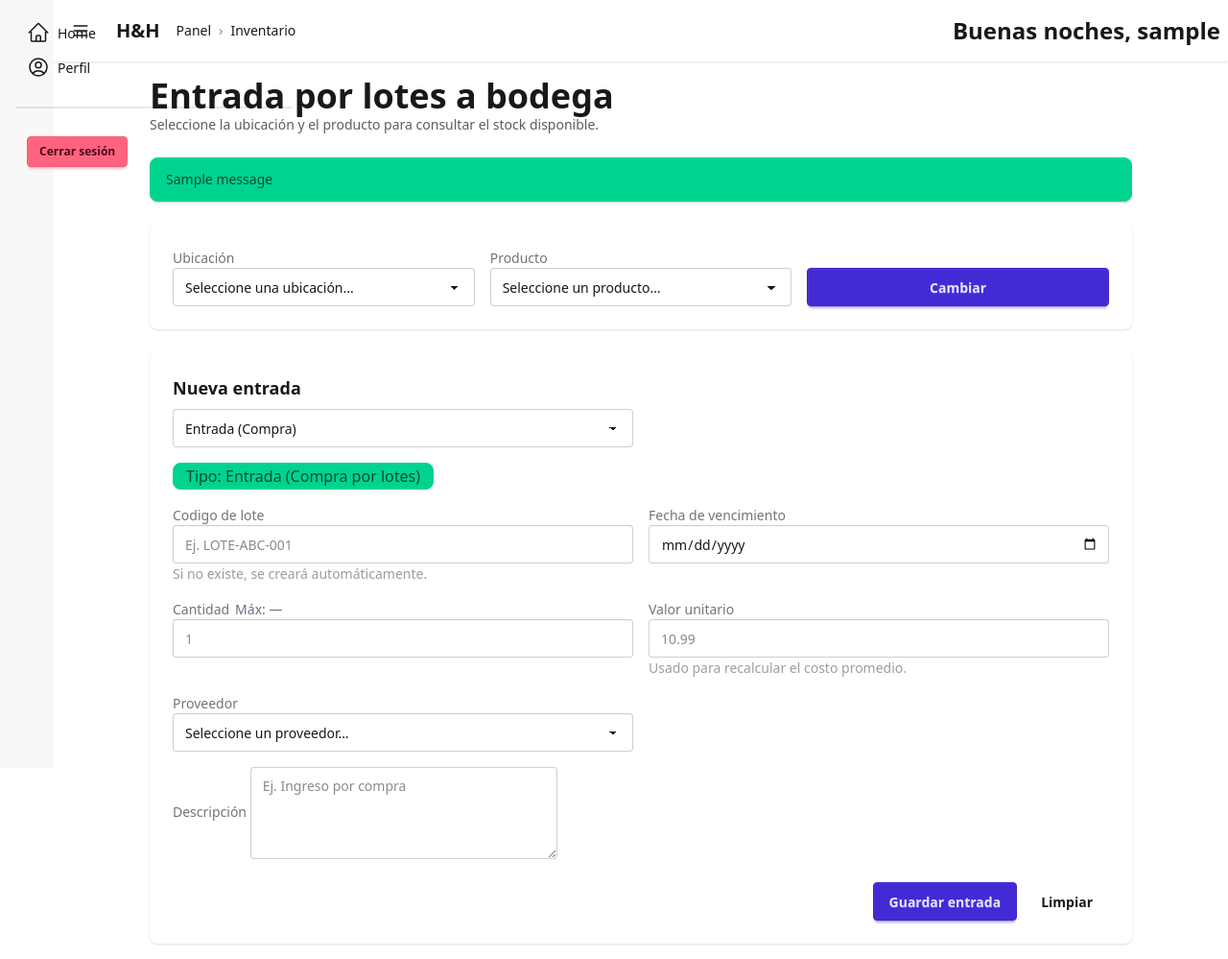
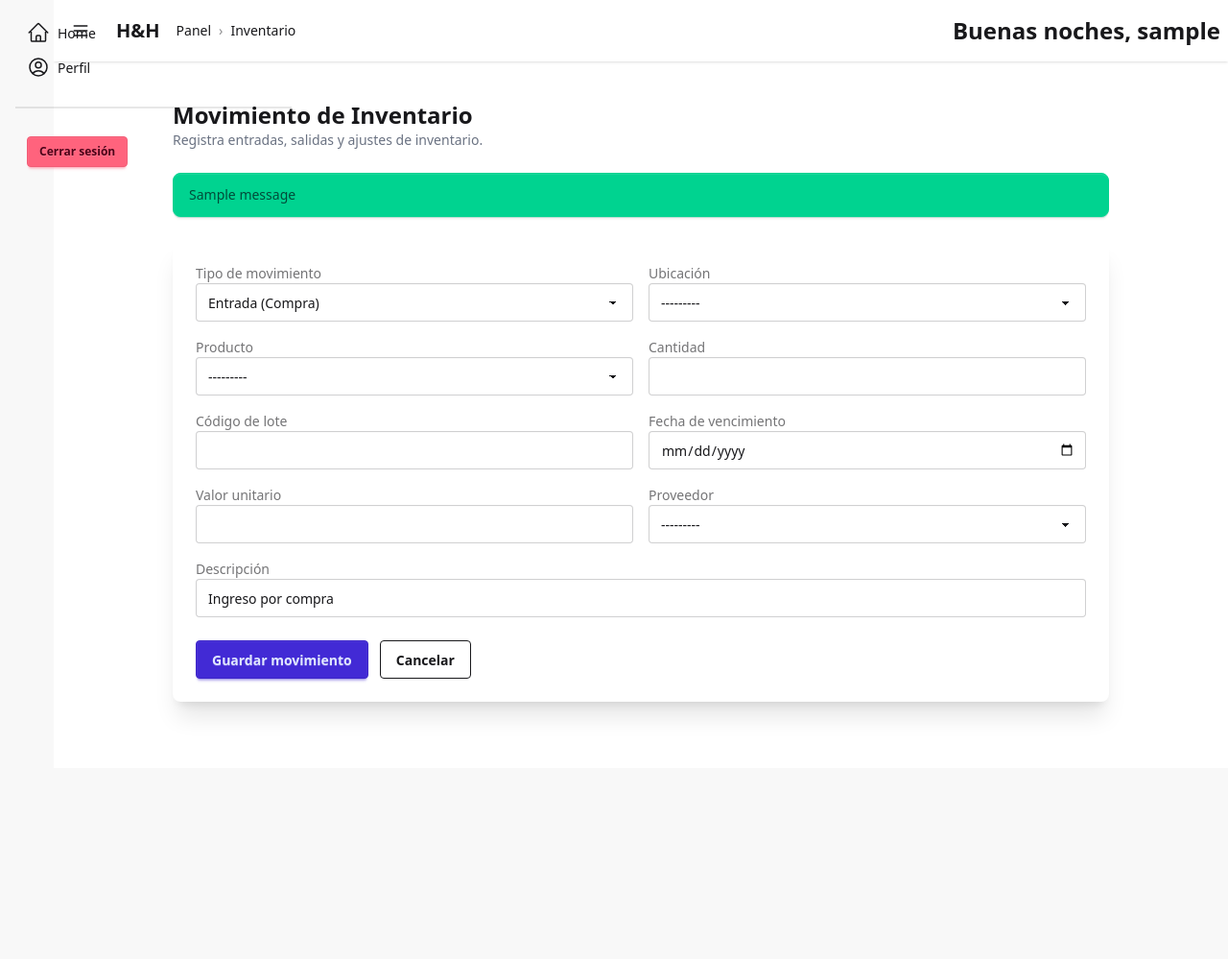
Before and after one commit to MrWilliamV/ProyectoFinalADS2, a Django app: a page that uses inventory/templates/inventory.html in a window 1280 px wide. Shown: the whole page at 96% size. After the commit the page ends 740 px from the top, so only its background shows below. Run offline with Django 5.2, Linux system fonts and the light colour scheme; a user stored in the database is signed in; tables that the repository leaves empty hold one stand-in row (values such as "Sample post"); one stand-in notice (Sample message) is shown; style sheets or scripts are compiled from the project's sources; some libraries are stand-ins or nearby versions.

Commit message:
refactor(inventory.html)

```diff
--- a/inventory/templates/inventory.html
+++ b/inventory/templates/inventory.html
@@ -1,188 +1,236 @@
 {% extends 'base.html' %}
 {% block content %}
-<div class="max-w-5xl mx-auto space-y-6">
-
-    <!-- Header -->
-    <div class="flex items-center justify-between gap-3">
-        <div>
-            <h1 class="text-4xl font-bold">Entrada por lotes a bodega</h1>
-            <p class="text-sm opacity-70">Seleccione la ubicación y el producto para consultar el stock disponible.</p>
-        </div>
+<div class="max-w-5xl mx-auto p-6">
+    <div class="mb-6">
+        <h1 class="text-2xl font-bold">Movimiento de Inventario</h1>
+        <p class="text-sm text-gray-500">
+            Registra entradas, salidas y ajustes de inventario.
+        </p>
     </div>
 
-    <!-- Messages -->
     {% if messages %}
-    <div class="space-y-2">
-        {% for m in messages %}
-        <div class="alert {% if m.tags == 'success' %}alert-success{% elif m.tags == 'error' %}alert-error{% else %}alert-info{% endif %}">
-            <span>{{ m }}</span>
+        <div class="space-y-2 mb-6">
+            {% for message in messages %}
+                <div class="alert
+                    {% if message.tags == 'success' %}alert-success{% endif %}
+                    {% if message.tags == 'error' %}alert-error{% endif %}
+                    {% if message.tags == 'warning' %}alert-warning{% endif %}
+                    {% if message.tags == 'info' %}alert-info{% endif %}
+                ">
+                    <span>{{ message }}</span>
+                </div>
+            {% endfor %}
         </div>
-        {% endfor %}
-    </div>
     {% endif %}
 
-    <form method="get" class="card bg-base-100 shadow-sm">
-        <div class="card-body grid grid-cols-1 md:grid-cols-3 gap-4">
-            <label class="form-control">
-                <div class="label"><span class="label-text">Ubicación</span></div>
-                <select name="location" class="select select-bordered w-full" required>
-                    <option value="">Seleccione una ubicación...</option>
-                    {% for loc in locations %}
-                    <option value="{{ loc.id_location }}" {% if location_id == loc.id_location %}selected{% endif %}> {{ loc.name }} ({{ loc.code }})
-                    </option>
-                    {% endfor %}
-                </select>
-            </label>
-
-            <label class="form-control">
-                <div class="label"><span class="label-text">Producto</span></div>
-                <select name="product" class="select select-bordered w-full" required>
-                    <option value="">Seleccione un producto…</option>
-                    {% for p in products %}
-                    <option value="{{ p.pk }}" {% if product_id == p.pk %}selected{% endif %}> {{ p.name }}
-                    </option>
-                    {% endfor %}
-                </select>
-            </label>
-
-            <div class="flex items-end">
-                <button class="btn btn-primary w-full">Cambiar</button>
+    {% if form.non_field_errors %}
+        <div class="alert alert-error mb-6">
+            <div>
+                {% for error in form.non_field_errors %}
+                    <div>{{ error }}</div>
+                {% endfor %}
             </div>
         </div>
-    </form>
+    {% endif %}
 
-    <div class="card bg-base-100 shadow-sm">
+    <div class="card bg-base-100 shadow-xl">
         <div class="card-body">
-            <h2 class="card-title">Nueva entrada</h2>
+            <form method="post" novalidate>
+                {% csrf_token %}
 
-            {% if form.non_field_errors %}
-            <div class="alert alert-error"><span>{{ form.non_field_errors }}</span></div>
-            {% endif %}
+                <div class="grid grid-cols-1 md:grid-cols-2 gap-4 mb-4">
+                    <div class="form-control w-full">
+                        <label class="label">
+                            <span class="label-text">Tipo de movimiento</span>
+                        </label>
+                        <select id="movement_type" name="movement_type" class="select select-bordered w-full">
+                            <option value="PUR" {% if form.movement_type.value == "PUR" %}selected{% endif %}>Entrada (Compra)</option>
+                            <option value="ADJIN" {% if form.movement_type.value == "ADJIN" %}selected{% endif %}>Entrada (Ajuste)</option>
+                            <option value="SAL" {% if form.movement_type.value == "SAL" %}selected{% endif %}>Salida</option>
+                            <option value="ADJOUT" {% if form.movement_type.value == "ADJOUT" %}selected{% endif %}>Salida (Ajuste)</option>
+                        </select>
+                        {% if form.movement_type.errors %}
+                            <div class="text-error text-sm mt-1">
+                                {% for error in form.movement_type.errors %}
+                                    <div>{{ error }}</div>
+                                {% endfor %}
+                            </div>
+                        {% endif %}
+                    </div>
 
-            <form method="post" class="grid grid-cols-1 md:grid-cols-2 gap-4">
-                {% csrf_token %}
-                <select name="movement_type" class="select select-bordered w-full">
-                    <option value="PUR">Entrada (Compra)</option>
-                    <option value="ADJIN">Entrada (Ajuste)</option>
-                    <option value="SAL">Salida</option>
-                    <option value="ADJOUT">Salida (Ajuste)</option>
-                </select>
-                <input type="hidden" name="product" value="{{ product_id }}">
-                <input type="hidden" name="location" value="{{ location_id }}">
-
-                <div class="md:col-span-2">
-                    <div class="badge badge-success badge-lg">Tipo: Entrada (Compra por lotes)</div>
+                    <div class="form-control w-full">
+                        <label class="label">
+                            <span class="label-text">Ubicación</span>
+                        </label>
+                        {{ form.location }}
+                        {% if form.location.errors %}
+                            <div class="text-error text-sm mt-1">
+                                {% for error in form.location.errors %}
+                                    <div>{{ error }}</div>
+                                {% endfor %}
+                            </div>
+                        {% endif %}
+                    </div>
                 </div>
 
-                <!-- Lot code -->
-                <label class="form-control">
-                    <div class="label">
-                        <span class="label-text">Codigo de lote</span>
-                        {% if form.lot_code.errors %}
-                        <span class="label-text-alt text-error">{{ form.lot_code.errors|striptags }}</span>
+                <div class="grid grid-cols-1 md:grid-cols-2 gap-4 mb-4">
+                    <div class="form-control w-full">
+                        <label class="label">
+                            <span class="label-text">Producto</span>
+                        </label>
+                        {{ form.product }}
+                        {% if form.product.errors %}
+                            <div class="text-error text-sm mt-1">
+                                {% for error in form.product.errors %}
+                                    <div>{{ error }}</div>
+                                {% endfor %}
+                            </div>
                         {% endif %}
                     </div>
-                    <input type="text" maxlength="45" name="lot_code" id="{{ form.lot_code.id_for_label }}"
-                           class="input input-bordered w-full" placeholder="Ej. LOTE-ABC-001">
-                    <div class="label">
-                        <span class="label-text-alt opacity-70">
-                            Si no existe, se creará automáticamente.
-                        </span>
-                    </div>
-                </label>
 
-                <!-- Expiration date -->
-                <label class="form-control">
-                    <div class="label">
-                        <span class="label-text">Fecha de vencimiento</span>
-                        {% if form.expire_date.errors %}
-                        <span class="label-text-alt text-error">{{ form.expire_date.errors|striptags }}</span>
+                    <div class="form-control w-full">
+                        <label class="label">
+                            <span class="label-text">Cantidad</span>
+                        </label>
+                        {{ form.quantity }}
+                        {% if form.quantity.errors %}
+                            <div class="text-error text-sm mt-1">
+                                {% for error in form.quantity.errors %}
+                                    <div>{{ error }}</div>
+                                {% endfor %}
+                            </div>
+                        {% endif %}
+
+                        {% if qty_meta.current or qty_meta.max %}
+                            <div class="text-xs text-gray-500 mt-1">
+                                {% if qty_meta.current %}Actual: {{ qty_meta.current }}{% endif %}
+                                {% if qty_meta.max %} | Máximo: {{ qty_meta.max }}{% endif %}
+                            </div>
                         {% endif %}
                     </div>
-                    <input type="date" name="expire_date" id="{{ form.expire_date.id_for_label }}"
-                           class="input input-bordered w-full">
-                </label>
+                </div>
 
-                <!-- Quantity -->
-                <label class="form-control">
-                    <div class="label justify-between items-center">
-                        <div>
-                            <span class="label-text">Cantidad</span>
-                            {% if form.quantity.errors %}
-                            <span class="label-text-alt text-error">{{ form.quantity.errors|striptags }}</span>
-                            {% endif %}
-                        </div>
-
-                        <div class="label-text-alt text-gray-500">
-                            {% if qty_meta and qty_meta.max %}
-                            Máx: {{ qty_meta.max }}
-                            {% if qty_meta.current is not None %}
-                            · Actual: {{ qty_meta.current }}
-                            {% endif %}
-                            {% else %}
-                            Máx: —
-                            {% endif %}
-                        </div>
+                <div id="entrada-fields" class="grid grid-cols-1 md:grid-cols-2 gap-4 mb-4">
+                    <div class="form-control w-full">
+                        <label class="label">
+                            <span class="label-text">Código de lote</span>
+                        </label>
+                        {{ form.lot_code }}
+                        {% if form.lot_code.errors %}
+                            <div class="text-error text-sm mt-1">
+                                {% for error in form.lot_code.errors %}
+                                    <div>{{ error }}</div>
+                                {% endfor %}
+                            </div>
+                        {% endif %}
                     </div>
 
-                    <input type="number" step="1" min="1" name="quantity"
-                           id="{{ form.quantity.id_for_label }}"
-                           class="input input-bordered w-full" placeholder="1" required>
-                </label>
-
-                <!-- Unit value -->
-                <label class="form-control">
-                    <div class="label">
-                        <span class="label-text">Valor unitario</span>
-                        {% if form.unit_price_in.errors %}
-                        <span class="label-text-alt text-error">{{ form.unit_price_in.errors|striptags }}</span>
+                    <div class="form-control w-full">
+                        <label class="label">
+                            <span class="label-text">Fecha de vencimiento</span>
+                        </label>
+                        {{ form.expire_date }}
+                        {% if form.expire_date.errors %}
+                            <div class="text-error text-sm mt-1">
+                                {% for error in form.expire_date.errors %}
+                                    <div>{{ error }}</div>
+                                {% endfor %}
+                            </div>
                         {% endif %}
                     </div>
-                    <input type="number" step="0.01" min="0.01" name="unit_price_in"
-                           id="{{ form.unit_price_in.id_for_label }}"
-                           class="input input-bordered w-full" placeholder="10.99">
-                    <div class="label">
-                        <span class="label-text-alt opacity-70">Usado para recalcular el costo promedio.</span>
-                    </div>
-                </label>
 
-                <!-- Provider -->
-                <label class="form-control">
-                    <div class="label">
-                        <span class="label-text">Proveedor</span>
-                        {% if form.supplier.errors %}
-                        <span class="label-text-alt text-error">{{ form.supplier.errors|striptags }}</span>
+                    <div class="form-control w-full">
+                        <label class="label">
+                            <span class="label-text">Valor unitario</span>
+                        </label>
+                        {{ form.unit_price_in }}
+                        {% if form.unit_price_in.errors %}
+                            <div class="text-error text-sm mt-1">
+                                {% for error in form.unit_price_in.errors %}
+                                    <div>{{ error }}</div>
+                                {% endfor %}
+                            </div>
                         {% endif %}
                     </div>
-                    <select name="supplier" id="{{ form.supplier.id_for_label }}" class="select select-bordered w-full" required>
-                        <option value="">Seleccione un proveedor…</option>
-                        {% for s in form.fields.supplier.queryset %}
-                        <option value="{{ s.pk }}" {% if form.supplier.value == s.pk %}selected{% endif %}>
-                            {{ s.name }}
-                        </option>
-                        {% endfor %}
-                    </select>
-                </label>
 
-                <!-- Description -->
-                <label class="form-control md:col-span-2">
-                    <div class="label">
-                        <span class="label-text">Descripción</span>
-                        {% if form.descripcion.errors %}
-                        <span class="label-text-alt text-error">{{ form.descripcion.errors|striptags }}</span>
+                    <div class="form-control w-full">
+                        <label class="label">
+                            <span class="label-text">Proveedor</span>
+                        </label>
+                        {{ form.supplier }}
+                        {% if form.supplier.errors %}
+                            <div class="text-error text-sm mt-1">
+                                {% for error in form.supplier.errors %}
+                                    <div>{{ error }}</div>
+                                {% endfor %}
+                            </div>
                         {% endif %}
                     </div>
-                    <textarea name="descripcion" id="{{ form.descripcion.id_for_label }}"
-                              class="textarea textarea-bordered min-h-24"
-                              placeholder="Ej. Ingreso por compra"></textarea>
-                </label>
+                </div>
 
-                <div class="md:col-span-2 card-actions justify-end mt-2">
-                    <button type="submit" name="action" value="save" class="btn btn-primary">Guardar entrada</button>
-                    <a href="{% url 'inventory' %}" class="btn btn-ghost">Limpiar</a>
+                <div class="grid grid-cols-1 gap-4 mb-6">
+                    <div class="form-control w-full">
+                        <label class="label">
+                            <span class="label-text">Descripción</span>
+                        </label>
+                        {{ form.descripcion }}
+                        {% if form.descripcion.errors %}
+                            <div class="text-error text-sm mt-1">
+                                {% for error in form.descripcion.errors %}
+                                    <div>{{ error }}</div>
+                                {% endfor %}
+                            </div>
+                        {% endif %}
+                    </div>
+                </div>
+
+                {{ form.unidad }}
+
+                <div class="flex gap-3">
+                    <button type="submit" class="btn btn-primary">
+                        Guardar movimiento
+                    </button>
+                    <a href="{% url 'see_inventory' %}" class="btn btn-outline">
+                        Cancelar
+                    </a>
                 </div>
             </form>
         </div>
     </div>
 </div>
+
+<script>
+document.addEventListener("DOMContentLoaded", function () {
+    const movementType = document.getElementById("movement_type");
+    const entradaFields = document.getElementById("entrada-fields");
+
+    const lotCode = document.getElementById("id_lot_code");
+    const expireDate = document.getElementById("id_expire_date");
+    const unitPriceIn = document.getElementById("id_unit_price_in");
+    const supplier = document.getElementById("id_supplier");
+
+    function toggleEntradaFields() {
+        const isEntrada = ["PUR", "ADJIN"].includes(movementType.value);
+
+        entradaFields.style.display = isEntrada ? "" : "none";
+
+        if (lotCode) lotCode.required = isEntrada;
+        if (expireDate) expireDate.required = isEntrada;
+        if (unitPriceIn) unitPriceIn.required = isEntrada;
+        if (supplier) supplier.required = isEntrada;
+
+        if (!isEntrada) {
+            if (lotCode) lotCode.value = "";
+            if (expireDate) expireDate.value = "";
+            if (unitPriceIn) unitPriceIn.value = "";
+            if (supplier) supplier.selectedIndex = 0;
+        }
+    }
+
+    if (movementType) {
+        movementType.addEventListener("change", toggleEntradaFields);
+        toggleEntradaFields();
+    }
+});
+</script>
 {% endblock %}
```
